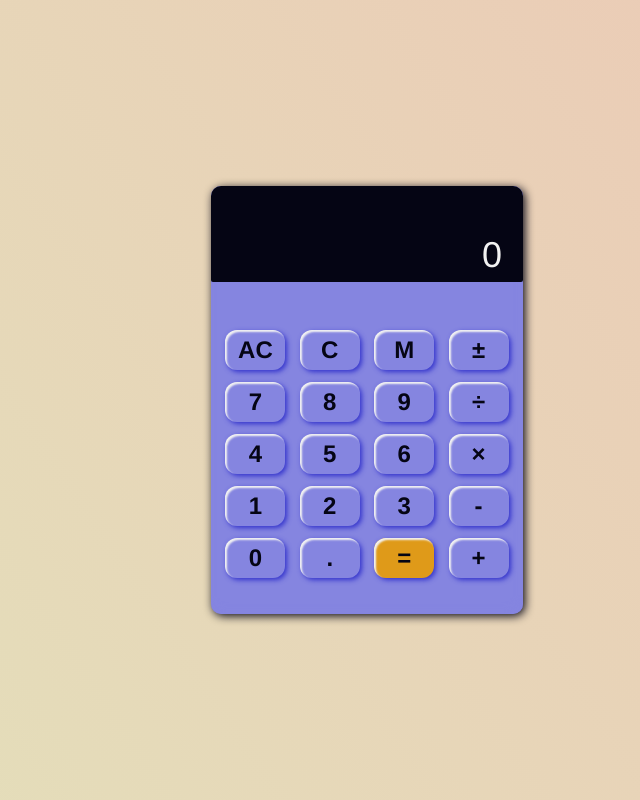
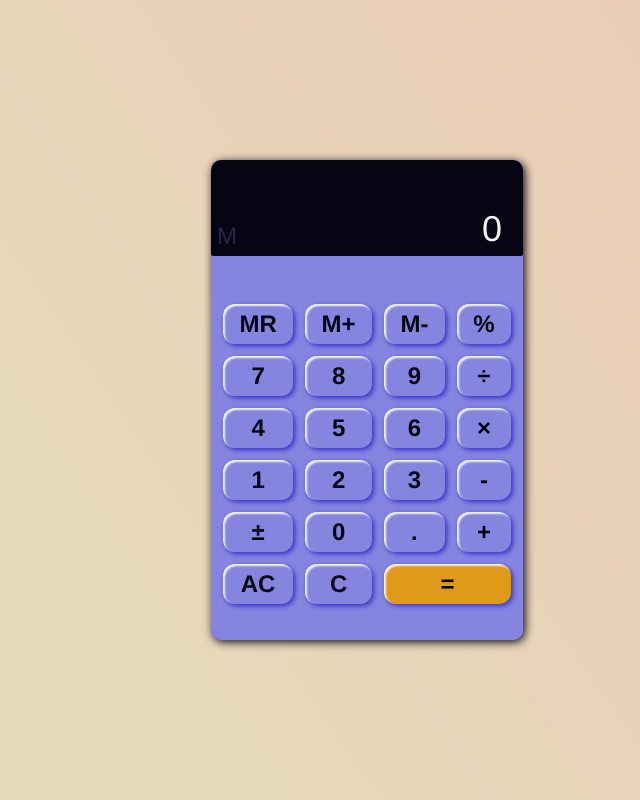
Before and after one commit to mihaly-ale/odinProject-calculator, a plain HTML site: page index.html in a window 1280 px wide. Shown: the whole page, without its empty margins (273-913 px from the left). Drawn offline with Linux system fonts and the light colour scheme.

Commit message:
Refactor index.html with memory buttons
Added 3 memory buttons: store, delete, recall
Added div for memory indicator
Added button with % operator
Added style for memory indicator div
Equal button spans across 2 columns

```diff
--- a/index.html
+++ b/index.html
@@ -8,18 +8,20 @@
     <script src="app.js" defer></script>
     <title>The Odin Project - Calculator</title>
   </head>
+
   <body>
     <div class="wrapper">
       <div class="calculator">
         <div class="calculator__display">
           <div class="display-input"></div>
           <div class="display-output">0</div>
+          <span class="memory__container">M</span>
         </div>
         <div class="calculator__keys">
-          <button class="button" data-type="allclear">AC</button>
-          <button class="button" data-type="clear">C</button>
-          <button class="button">M</button>
-          <button class="button">&plusmn;</button>
+          <button class="button" data-type="memory-recall">MR</button>
+          <button class="button" data-type="memory-store">M+</button>
+          <button class="button" data-type="memory-delete">M-</button>
+          <button class="button" data-type="operator">%</button>
           <button class="button" data-type="number">7</button>
           <button class="button" data-type="number">8</button>
           <button class="button" data-type="number">9</button>
@@ -38,12 +40,15 @@
           <button class="button" data-type="operator" data-value="subtract">
             -
           </button>
+          <button class="button">&plusmn;</button>
           <button class="button" data-type="number">0</button>
           <button class="button" data-type="number">.</button>
-          <button class="button" data-type="equal">=</button>
           <button class="button" data-type="operator" data-value="add">
             +
           </button>
+          <button class="button" data-type="allclear">AC</button>
+          <button class="button" data-type="clear">C</button>
+          <button class="button" data-type="equal">=</button>
         </div>
       </div>
     </div>
--- a/style.css
+++ b/style.css
@@ -42,6 +42,7 @@ body {
   padding: 0.5rem;
   text-align: right;
   font-size: calc(1rem * 1.5);
+  position: relative;
 
   .display-input {
     font-size: 0.65rem;
@@ -59,9 +60,8 @@ body {
 
 .calculator__keys {
   display: grid;
-  place-content: center space-evenly;
   grid-template-columns: repeat(4, auto);
-  grid-template-rows: repeat(5, 40px);
+  grid-template-rows: repeat(6, 40px);
   gap: 0.5rem;
   margin: 2rem 0.5rem 1.5rem;
 }
@@ -73,7 +73,6 @@ body {
   box-shadow: inset 2px 2px 2px var(--white), 2px 2px 5px var(--blue);
   border: none;
   text-align: center;
-  width: 60px;
   font-weight: 700;
   transition: all 350ms;
 
@@ -85,6 +84,7 @@ body {
 [data-type='equal'] {
   background: rgb(223, 154, 25);
   box-shadow: inset 2px 2px 2px var(--white), 2px 2px 5px var(--blue);
+  grid-column: 3 / span 2;
 }
 
 [data-active='highlighted'] {
@@ -92,3 +92,18 @@ body {
   color: var(--blue);
   box-shadow: inset 2px 2px 2px var(--blue), inset -2px -2px 5px var(--white);
 }
+
+.memory__container {
+  position: absolute;
+  font-size: 1rem;
+  color: var(--lightblue);
+  opacity: 0.25;
+  bottom: 0;
+  left: 0;
+  padding: 0.25rem;
+}
+
+.active {
+  opacity: 1;
+  color: var(--red);
+}
```
